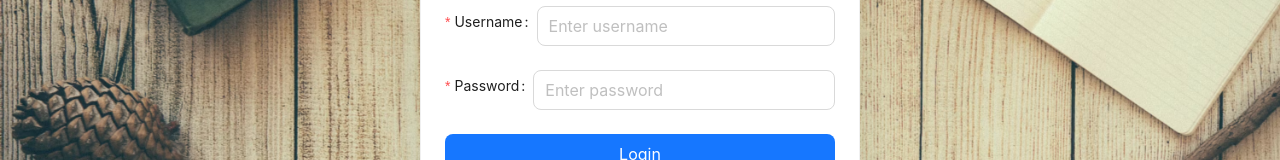
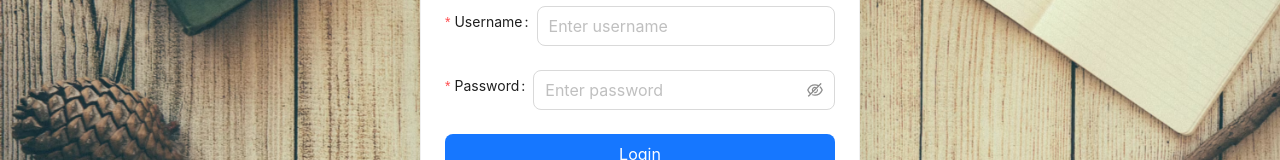
Before and after one commit to AshleyXM/Second-hand-MarketPlace, a React (Create React App) app: page /login in a window 1280 px wide. Shown: the part 319-479 px from the top of the page. Built offline with nearby package versions, Linux system fonts and the light colour scheme.

Commit message:
Hide password input

```diff
--- a/src/pages/Login/index.js
+++ b/src/pages/Login/index.js
@@ -39,7 +39,7 @@ const Login = () => {
               },
             ]}
           >
-            <Input size="large" placeholder="Enter password" />
+            <Input.Password size="large" placeholder="Enter password" />
           </Form.Item>
           <Form.Item>
             <Button type="primary" htmlType="submit" size="large" block>
```
